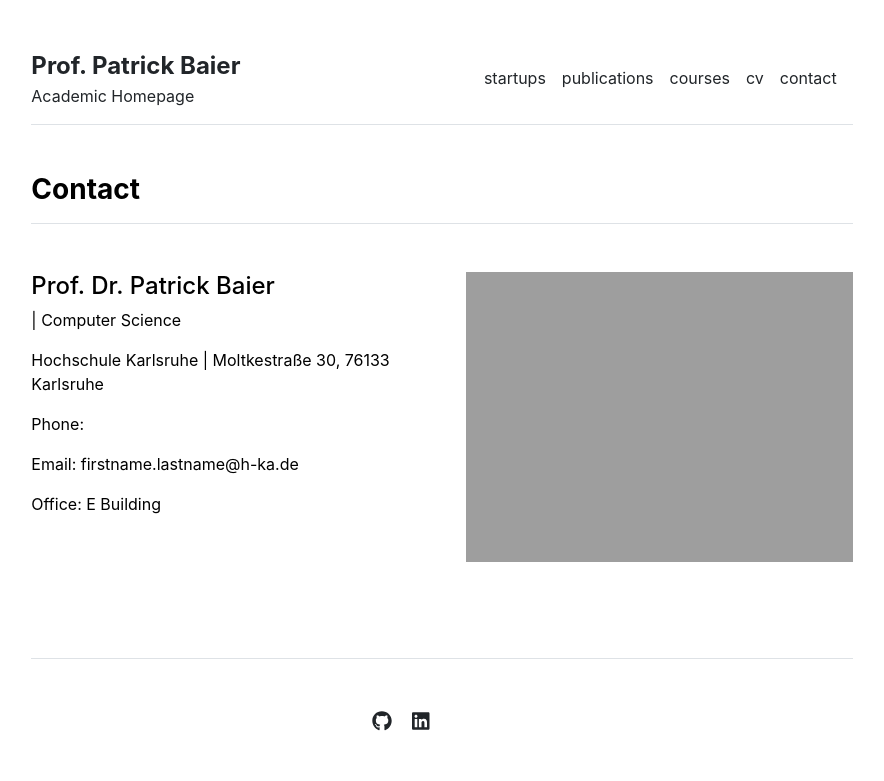
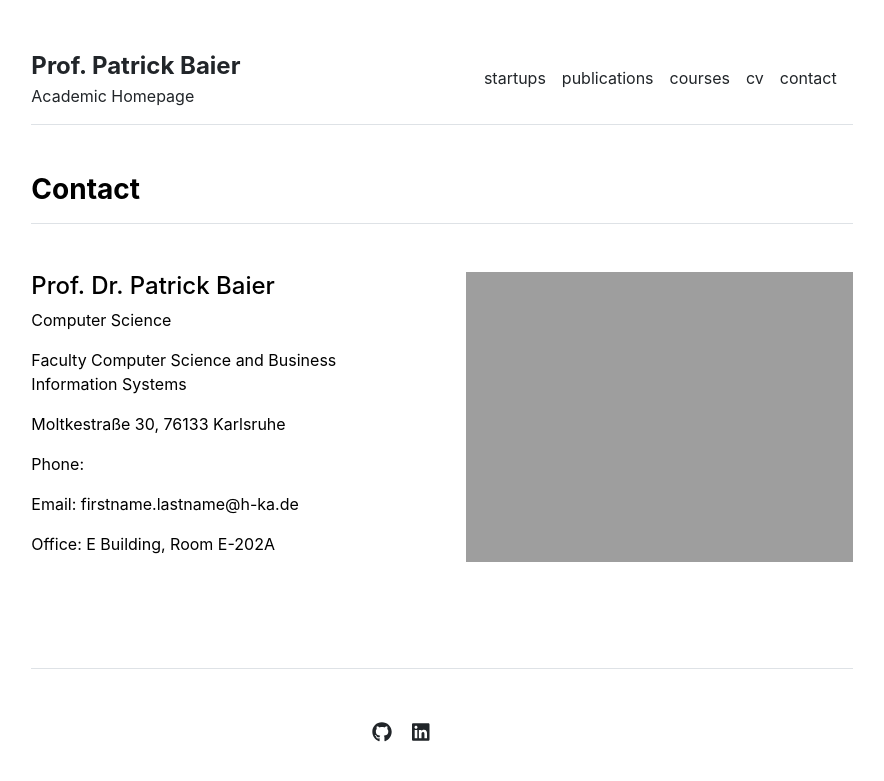
Before and after one commit to pabair/pabair.github.io, a Jekyll site: the page built from contact.md, in a window 1280 px wide. Shown: the top 781 px of the page, without its empty margins (198-1082 px from the left). Built offline with Jekyll 4.4.1, drawn with Linux system fonts in a browser that asks for light colours.

Commit message:
added content

```diff
--- a/_data/settings.yml
+++ b/_data/settings.yml
@@ -12,4 +12,4 @@ social:
 - {icon: 'linkedin', link: 'https://www.linkedin.com/in/patrickbaier/'}
 
 contacts:
-- {name: 'Prof. Dr. Patrick Baier', department: 'Computer Science ', institution: 'Hochschule Karlsruhe', institution_address: 'Moltkestraße 30, 76133 Karlsruhe', email: 'firstname.lastname@h-ka.de', office: 'E Building', image: 'assets/img/contact.jpg'}
+- {name: 'Prof. Dr. Patrick Baier', department: 'Computer Science ', institution: 'Hochschule Karlsruhe', institution_address: 'Moltkestraße 30, 76133 Karlsruhe', email: 'firstname.lastname@h-ka.de', office: 'E Building, Room E-202A', image: 'assets/img/contact.jpg'}
--- a/_includes/contact.html
+++ b/_includes/contact.html
@@ -5,8 +5,9 @@
     <div class="row g-5 mb-5">
       <div class="col-md-6">
         <h4>{{ contact.name }}</h4>
-        <p>{{ contact.title }} | {{ contact.department }}</p>
-        <p>{{ contact.institution }} | {{ contact.institution_address }}</p>
+        <p>{{ contact.department }}</p>
+        <p>Faculty Computer Science and Business Information Systems</p>
+        <p>{{ contact.institution_address }}</p>
         <p>Phone: {{ contact.phone }}</p>
         <p>Email: {{ contact.email }}</p>
         <p>Office: {{ contact.office }}</p>
```
Also changed, not shown: assets/apple-icon-152x152.png (deleted), assets/favicon.ico (deleted), 2 other files.
